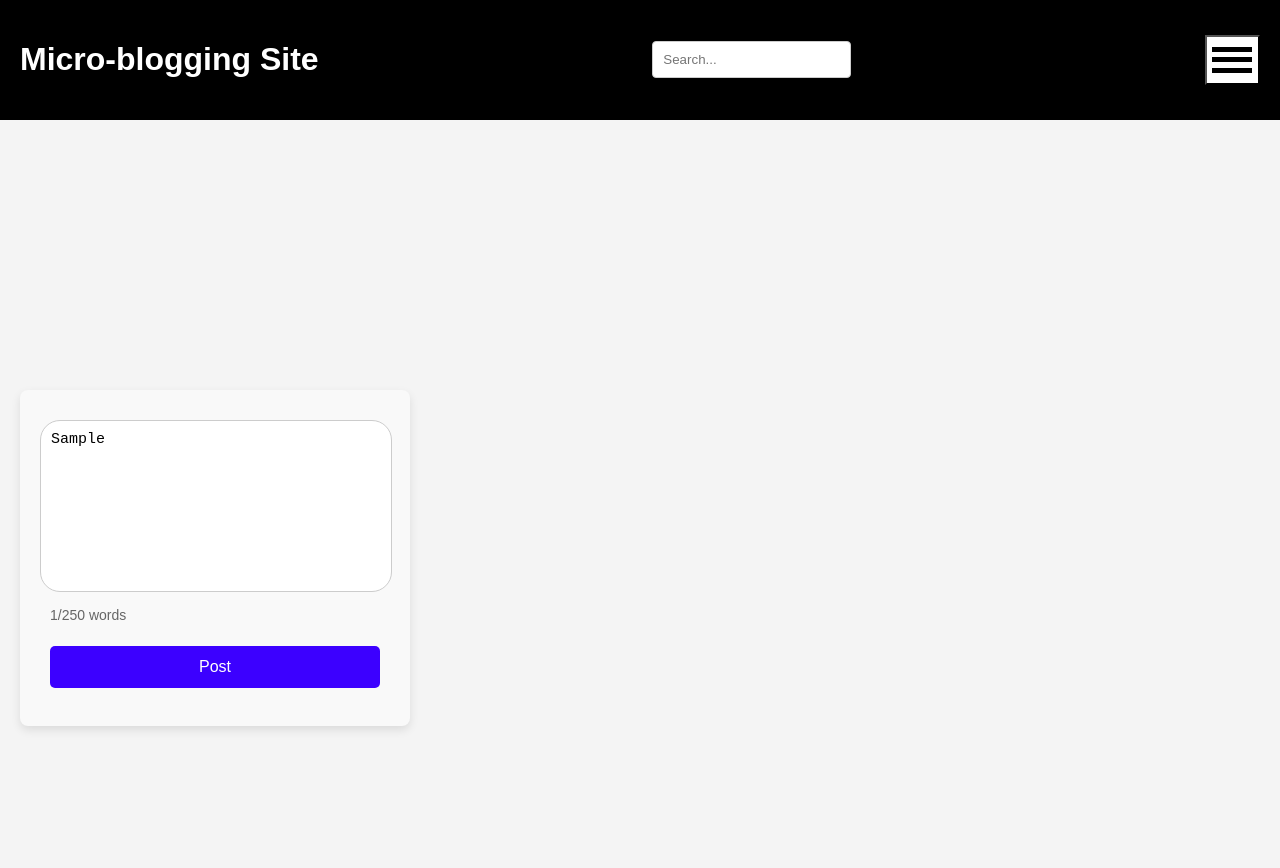
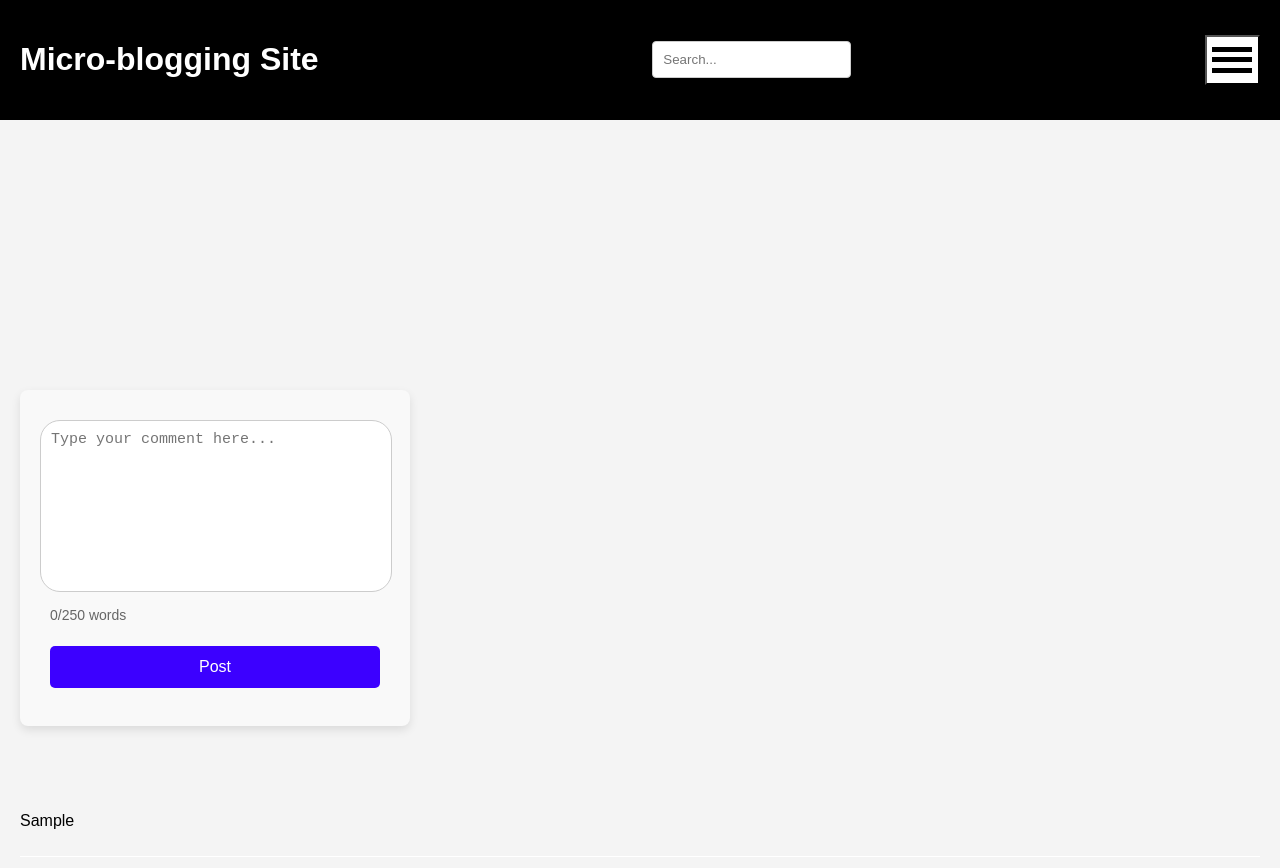
Before and after one commit to PL1106/Microblogging-Site, a React (Create React App) app in the folder microblog-frontend/: page / in a window 1280 px wide. Both pictures are taken after typing "Sample" into the empty fields and a click on the button "Post". Shown: the top 868 px of the page. Before the commit the page ends 800 px from the top, so only its background shows below. Built offline with nearby package versions, Linux system fonts and the light colour scheme.

Commit message:
Added files
relates #17

```diff
--- a/microblog-frontend/src/App.jsx
+++ b/microblog-frontend/src/App.jsx
@@ -1,15 +1,27 @@
-import Header from './components/Header';
+import React, { useState } from 'react';
+import Header from './components/header';
 import Comment from './components/Comment';
+import Section from './components/Section';
 import './style/header.css';
 import './style/post-button.css';
 import './style/comment.css';
+import './style/section.css'
 
 function App() {
+  const [comments, setComments] = useState([]);
+
+  const handlePostComment = (newComment) => {
+    setComments([...comments, newComment]);
+  };
+
   return (
     <div>
       <Header />
       <div style={{ padding: '20px', display: 'flex', justifyContent: 'center' }}>
-        <Comment />
+        <Comment onPost={handlePostComment} />
+      </div>
+      <div style={{ padding: '20px' }}>
+        <Section comments={comments} />
       </div>
     </div>
   );
--- a/microblog-frontend/src/components/Comment.jsx
+++ b/microblog-frontend/src/components/Comment.jsx
@@ -2,7 +2,7 @@ import React, { useState } from 'react';
 import PostButton from './Postbutton';
 import '../style/comment.css';
 
-const Comment = () => {
+const Comment = ({ onPost }) => {
   const [comment, setComment] = useState('');
   const maxWords = 250;
 
@@ -16,8 +16,8 @@ const Comment = () => {
   };
 
   const handlePostClick = () => {
-
-    console.log('Comment posted:', comment);
+    onPost(comment);
+    setComment('');
   };
 
   return (
@@ -29,7 +29,7 @@ const Comment = () => {
         className="comment-box"
       />
       <p className="word-count">{comment.split(/\s+/).filter(word => word.length > 0).length}/{maxWords} words</p>
-      <PostButton onClick={handlePostClick} label="Post" /> {}
+      <PostButton onClick={handlePostClick} label="Post" />
     </div>
   );
 };
--- /dev/null
+++ b/microblog-frontend/src/components/Section.jsx
@@ -0,0 +1,19 @@
+import '../style/section.css';
+
+const Section = ({ comments }) => {
+  return (
+    <div className="section">
+      {comments.length > 0 ? (
+        comments.map((comment, index) => (
+          <div key={index} className="comment-item">
+            <p>{comment}</p>
+          </div>
+        ))
+      ) : (
+        <p>No comments yet.</p>
+      )}
+    </div>
+  );
+};
+
+export default Section;
--- /dev/null
+++ b/microblog-frontend/src/style/section.css
@@ -0,0 +1,8 @@
+.section {
+    margin-top: 20px;
+  }
+
+  .comment-item {
+    border-bottom: 1px solid #ffffff;
+    padding: 10px 0;
+  }
```
